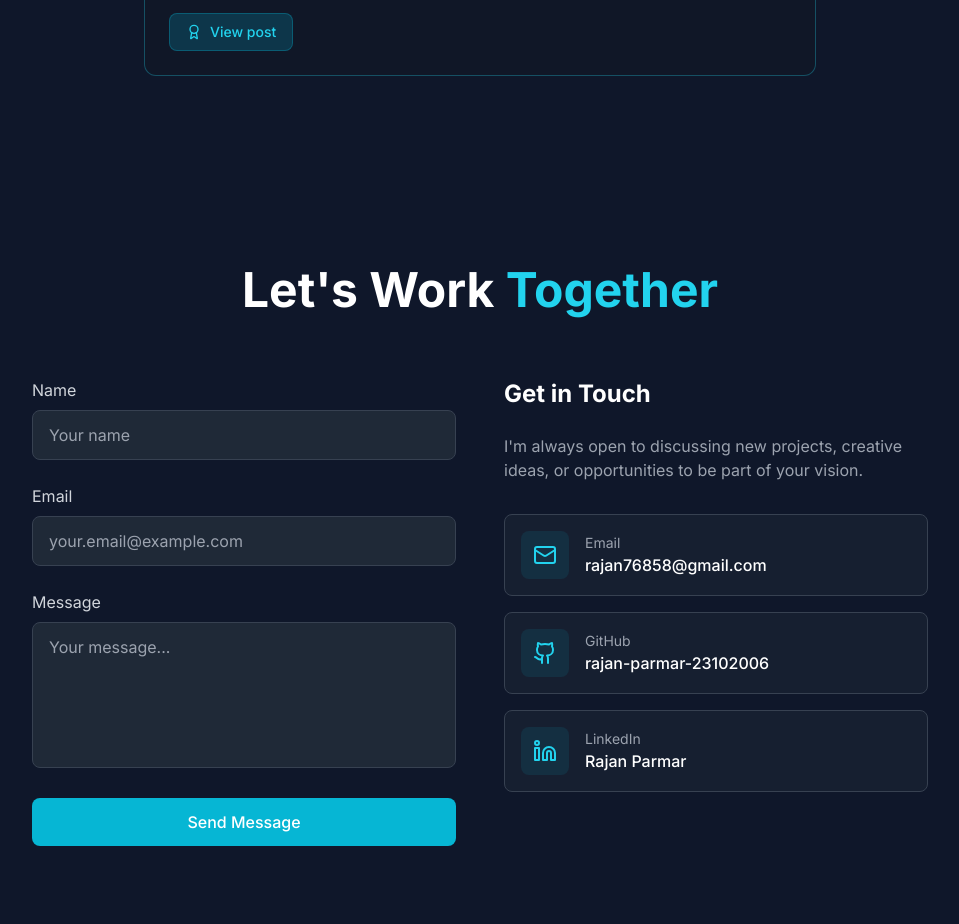
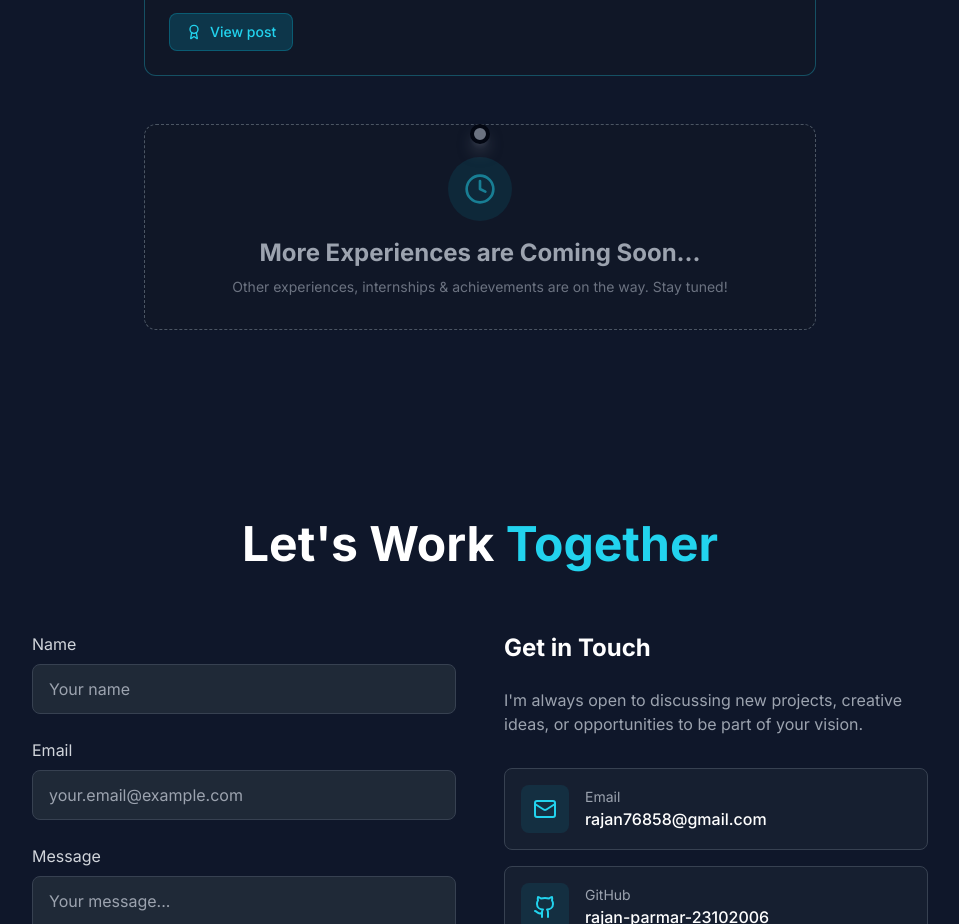
Before and after one commit to rajan-parmar-23102006/rajanparmar, a Next.js app in the folder rajan-portfolio/: page / in a window 1280 px wide. Shown: the part 5480-6404 px from the top of the page, without its empty margins (160-1119 px from the left). Built offline with nearby package versions, Linux system fonts and the light colour scheme.

Commit message:
updarte experience section

```diff
--- a/rajan-portfolio/components/Experience.tsx
+++ b/rajan-portfolio/components/Experience.tsx
@@ -1,7 +1,7 @@
 "use client";
 
 import SectionWrapper from "./ui/SectionWrapper";
-import { Briefcase, Calendar, Award } from "lucide-react";
+import { Briefcase, Calendar, Award, Clock } from "lucide-react";
 
 const experiences = [
   {
@@ -137,6 +137,29 @@ export default function Experience() {
                 </div>
               </div>
             ))}
+
+            {/* Coming Soon Card */}
+            <div className="relative">
+              {/* Timeline Dot */}
+              <div className="absolute left-1/2 transform -translate-x-1/2 w-5 h-5 bg-gray-500 rounded-full border-4 border-gray-950 z-10 shadow-lg shadow-gray-500/50"></div>
+
+              {/* Coming Soon Card - Centered */}
+              <div className="ml-auto mr-auto max-w-2xl">
+                <div className="bg-gray-900/80 border border-dashed border-gray-600 rounded-xl p-8 mt-8 text-center">
+                  <div className="flex justify-center mb-4">
+                    <div className="w-16 h-16 bg-cyan-500/10 rounded-full flex items-center justify-center">
+                      <Clock className="w-8 h-8 text-cyan-400 animate-pulse" />
+                    </div>
+                  </div>
+                  <h3 className="text-2xl font-bold text-gray-400 mb-2">
+                    More Experiences are Coming Soon...
+                  </h3>
+                  <p className="text-gray-500 text-sm">
+                    Other experiences, internships & achievements are on the way. Stay tuned!
+                  </p>
+                </div>
+              </div>
+            </div>
           </div>
         </div>
       </div>
```
